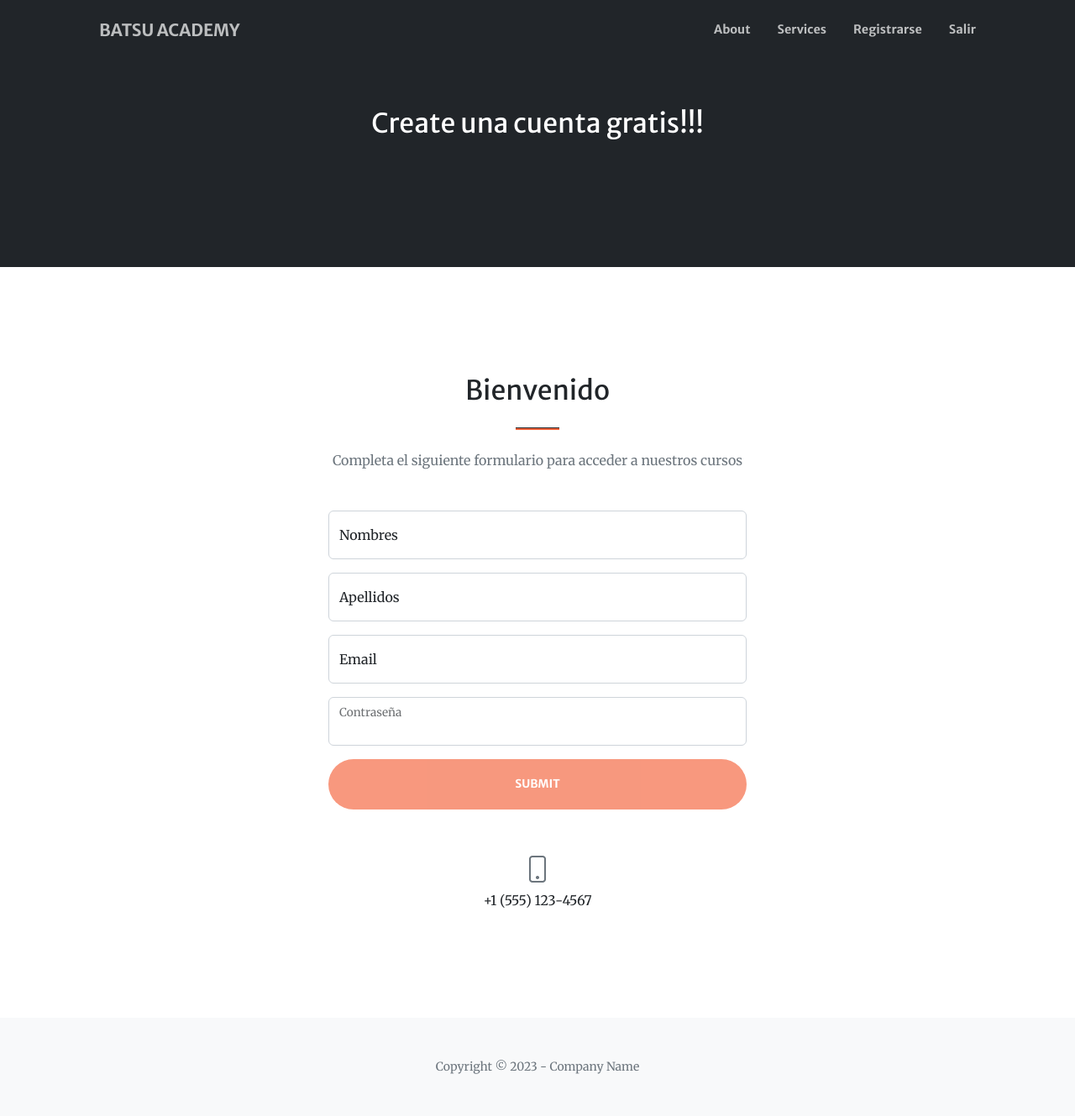
After one commit to David-Alfredo-Concha-Cid/colab, a Django app: page /security/signup in a window 1280 px wide. The commit adds this page. Shown: the whole page at 84% size. Run offline with Django 4.2, Linux system fonts and the light colour scheme; some libraries are stand-ins or nearby versions.

Commit message:
formulario registro

```diff
--- a/colabapp/colabapp/templates/base.html
+++ b/colabapp/colabapp/templates/base.html
@@ -29,7 +29,7 @@
                     <ul class="navbar-nav ms-auto my-2 my-lg-0">
                         <li class="nav-item"><a class="nav-link" href="#about">About</a></li>
                         <li class="nav-item"><a class="nav-link" href="#services">Services</a></li>
-                        <li class="nav-item"><a class="nav-link" href="#portfolio">Portfolio</a></li>
+                        <li class="nav-item"><a class="nav-link" href="/security/signup">Registrarse</a></li>
                         <li class="nav-item"><a class="nav-link" href="{% url 'admin:logout' %}">Salir</a></li>
                     </ul>
                 </div>
--- /dev/null
+++ b/colabapp/colabapp/templates/signup.html
@@ -0,0 +1,87 @@
+{% extends 'base.html' %}
+{% load static %}
+{% block content %}
+ <!-- Call to action-->
+ <section class="page-section bg-dark text-white">
+    <div class="container px-4 px-lg-5 text-center">
+        <h2 class="mb-4">Create una cuenta gratis!!!</h2>
+    </div>
+</section>
+<!-- Contact-->
+<section class="page-section" id="contact">
+    <div class="container px-4 px-lg-5">
+        <div class="row gx-4 gx-lg-5 justify-content-center">
+            <div class="col-lg-8 col-xl-6 text-center">
+                <h2 class="mt-0">Bienvenido</h2>
+                <hr class="divider" />
+                <p class="text-muted mb-5">Completa el siguiente formulario para acceder a nuestros cursos</p>
+            </div>
+        </div>
+        <div class="row gx-4 gx-lg-5 justify-content-center mb-5">
+            <div class="col-lg-6">
+                <!-- * * * * * * * * * * * * * * *-->
+                <!-- * * SB Forms Contact Form * *-->
+                <!-- * * * * * * * * * * * * * * *-->
+                <!-- This form is pre-integrated with SB Forms.-->
+                <!-- To make this form functional, sign up at-->
+                <!-- https://startbootstrap.com/solution/contact-forms-->
+                <!-- to get an API token!-->
+                <form id="contactForm" method="POST" data-sb-form-api-token="API_TOKEN">
+                    {% csrf_token %}
+                    <!-- Name input-->
+                    <div class="form-floating mb-3">
+                        <input class="form-control" id="name" name="first_name" type="text" placeholder="Enter your name..." data-sb-validations="required" />
+                        <label for="name">Nombres</label>
+                        <div class="invalid-feedback" data-sb-feedback="name:required">Los nombres son requeridos.</div>
+                    </div>
+                    <!-- last Name input-->
+                    <div class="form-floating mb-3">
+                        <input class="form-control" id="last_name" name="last_name" type="text" placeholder="Enter your name..." data-sb-validations="required" />
+                        <label for="last_name">Apellidos</label>
+                        <div class="invalid-feedback" data-sb-feedback="last_name:required">Los apellidos son requeridos.</div>
+                    </div>
+                    <!-- Email address input-->
+                    <div class="form-floating mb-3">
+                        <input class="form-control" id="email" name="email" type="email" placeholder="name@example.com" data-sb-validations="required,email" />
+                        <label for="email">Email</label>
+                        <div class="invalid-feedback" data-sb-feedback="email:required">El email es requerido.</div>
+                        <div class="invalid-feedback" data-sb-feedback="email:email">Email ingresado es incorrecto. Favor ingresar nuevamente.</div>
+                    </div>
+                    <!-- Phone number input-->
+                    <div class="form-floating mb-3">
+                        <input class="form-control" id="password" name="password" type="password" data-sb-validations="required" />
+                        <label for="password">Contraseña</label>
+                        <div class="invalid-feedback" data-sb-feedback="passwordrequired">La contraseña es requerida.</div>
+                    </div>
+
+                    <!-- Submit success message-->
+                    <!---->
+                    <!-- This is what your users will see when the form-->
+                    <!-- has successfully submitted-->
+                    <div class="d-none" id="submitSuccessMessage">
+                        <div class="text-center mb-3">
+                            <div class="fw-bolder">Form submission successful!</div>
+                            To activate this form, sign up at
+                            <br />
+                            <a href="https://startbootstrap.com/solution/contact-forms">https://startbootstrap.com/solution/contact-forms</a>
+                        </div>
+                    </div>
+                    <!-- Submit error message-->
+                    <!---->
+                    <!-- This is what your users will see when there is-->
+                    <!-- an error submitting the form-->
+                    <div class="d-none" id="submitErrorMessage"><div class="text-center text-danger mb-3">Error sending message!</div></div>
+                    <!-- Submit Button-->
+                    <div class="d-grid"><button class="btn btn-primary btn-xl disabled" id="submitButton" type="submit">Submit</button></div>
+                </form>
+            </div>
+        </div>
+        <div class="row gx-4 gx-lg-5 justify-content-center">
+            <div class="col-lg-4 text-center mb-5 mb-lg-0">
+                <i class="bi-phone fs-2 mb-3 text-muted"></i>
+                <div>+1 (555) 123-4567</div>
+            </div>
+        </div>
+    </div>
+</section>
+{% endblock %}
--- a/colabapp/security/urls.py
+++ b/colabapp/security/urls.py
@@ -1,3 +1,7 @@
 from django.urls import path
+from .views import v_signup
 
-urlpatterns = []
+
+urlpatterns = [
+    path('signup', v_signup)
+]
--- a/colabapp/security/views.py
+++ b/colabapp/security/views.py
@@ -1,3 +1,7 @@
 from django.shortcuts import render
 
 # Create your views here.
+
+def v_signup(request):
+    context = {}
+    return render(request, 'signup.html', context)
```
Also changed, not shown: colabapp/colabapp/templates/index.html (+1 -82 lines).
